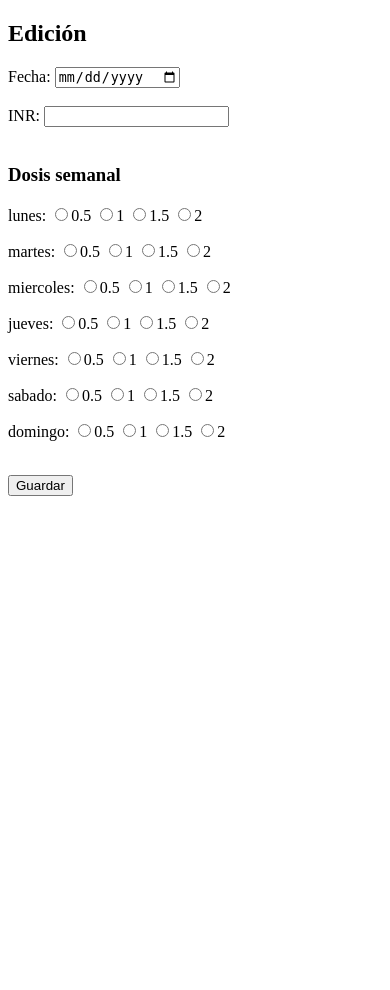
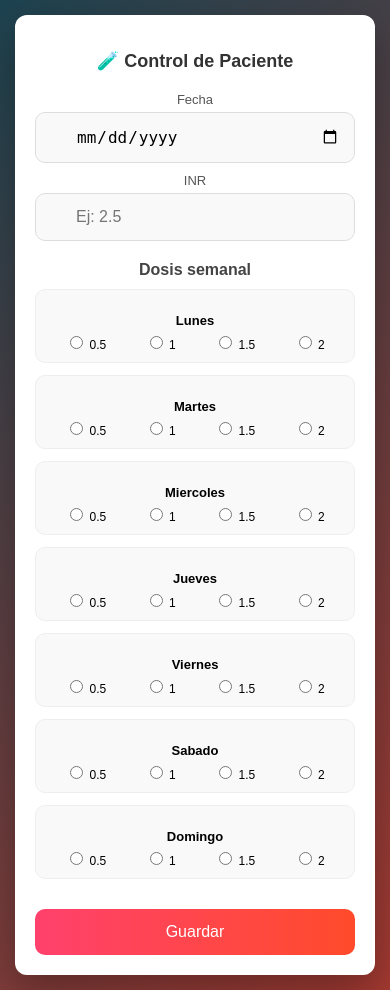
Before and after one commit to KuenenRivera/app-pacientes, a Flask app: page /edicion/72158687 in a window 390 px wide. Before the commit the page ends 496 px from the top, so only its background shows below. Run offline with Flask 3, Linux system fonts and the light colour scheme; a user stored in the database is signed in.

Commit message:
mejora diseño login responsive

```diff
--- a/static/styles.css
+++ b/static/styles.css
@@ -242,3 +242,63 @@ input[type=number]::-webkit-outer-spin-button {
     -webkit-appearance: none;
     margin: 0;
 }
+
+
+/* =============edicion========================================================================== */
+
+/* SUBTITULO */
+.subtitulo {
+    margin: 20px 0 10px;
+    font-size: 16px;
+    color: #444;
+}
+
+/* GRID DOSIS */
+.dosis-grid {
+    display: grid;
+    grid-template-columns: repeat(2, 1fr);
+    gap: 12px;
+    margin-bottom: 15px;
+}
+
+/* TARJETA POR DIA */
+.dia-card {
+    background: #f9f9f9;
+    border-radius: 10px;
+    padding: 10px;
+    border: 1px solid #eee;
+}
+
+/* NOMBRE DIA */
+.dia-nombre {
+    font-size: 13px;
+    font-weight: bold;
+    margin-bottom: 5px;
+}
+
+/* RADIO GROUP */
+.radio-group {
+    display: flex;
+    justify-content: space-between;
+    font-size: 12px;
+}
+
+/* LABEL INPUT */
+.input-group label {
+    display: block;
+    font-size: 13px;
+    margin-bottom: 5px;
+    color: #555;
+}
+
+/* RESPONSIVE */
+@media (max-width: 600px) {
+
+    .dosis-grid {
+        grid-template-columns: 1fr;
+    }
+
+    .radio-group {
+        justify-content: space-around;
+    }
+}
--- a/templates/edicion.html
+++ b/templates/edicion.html
@@ -2,38 +2,62 @@
 <html>
 <head>
     <title>Edición</title>
+
+    <meta name="viewport" content="width=device-width, initial-scale=1.0">
+
+    <link rel="stylesheet" href="{{ url_for('static', filename='styles.css') }}">
 </head>
-<body>
 
-<h2>Edición</h2>
+<body class="login-body">
 
-<form method="POST">
+<div class="login-container">
 
-<!-- 🔥 CAMPOS OBLIGATORIOS -->
-Fecha:
-<input type="date" name="fecha" required><br><br>
+    <div class="login-card">
 
-INR:
-<input type="number" step="0.1" name="inr" required><br><br>
+        <h2>🧪 Control de Paciente</h2>
 
-<h3>Dosis semanal</h3>
+        <form method="POST">
 
-<!-- 🔥 DOSIS OBLIGATORIA POR CADA DÍA -->
-{% for d in ["lunes","martes","miercoles","jueves","viernes","sabado","domingo"] %}
-<p>{{d}}:
+            <!-- CAMPOS -->
+            <div class="input-group">
+                <label>Fecha</label>
+                <input type="date" name="fecha" required>
+            </div>
 
-<input type="radio" name="{{d}}" value="0.5" required>0.5
-<input type="radio" name="{{d}}" value="1">1
-<input type="radio" name="{{d}}" value="1.5">1.5
-<input type="radio" name="{{d}}" value="2">2
+            <div class="input-group">
+                <label>INR</label>
+                <input type="number" step="0.1" name="inr" placeholder="Ej: 2.5" required>
+            </div>
 
-</p>
-{% endfor %}
+            <h3 class="subtitulo">Dosis semanal</h3>
 
-<br>
-<button type="submit">Guardar</button>
+            <!-- DOSIS -->
+            <div class="dosis-grid">
 
-</form>
+                {% for d in ["lunes","martes","miercoles","jueves","viernes","sabado","domingo"] %}
+                <div class="dia-card">
+
+                    <p class="dia-nombre">{{ d.capitalize() }}</p>
+
+                    <div class="radio-group">
+                        <label><input type="radio" name="{{d}}" value="0.5" required> 0.5</label>
+                        <label><input type="radio" name="{{d}}" value="1"> 1</label>
+                        <label><input type="radio" name="{{d}}" value="1.5"> 1.5</label>
+                        <label><input type="radio" name="{{d}}" value="2"> 2</label>
+                    </div>
+
+                </div>
+                {% endfor %}
+
+            </div>
+
+            <button type="submit">Guardar</button>
+
+        </form>
+
+    </div>
+
+</div>
 
 </body>
 </html>
```
